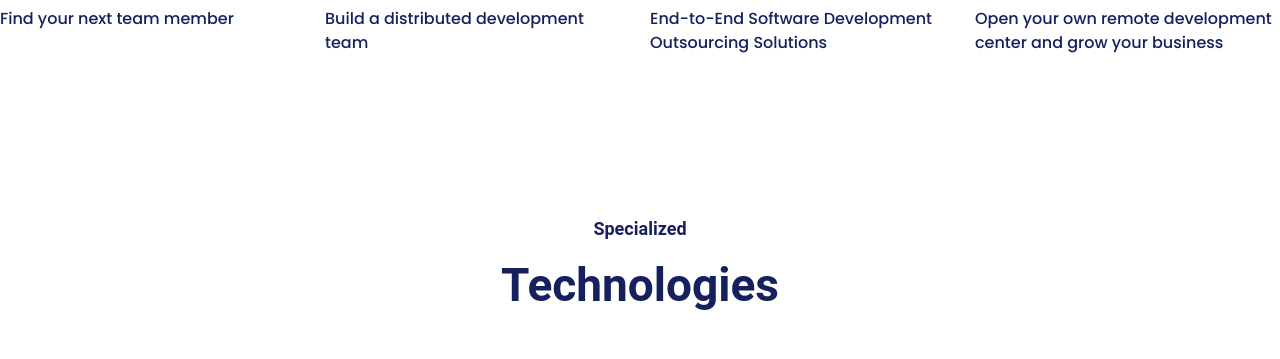
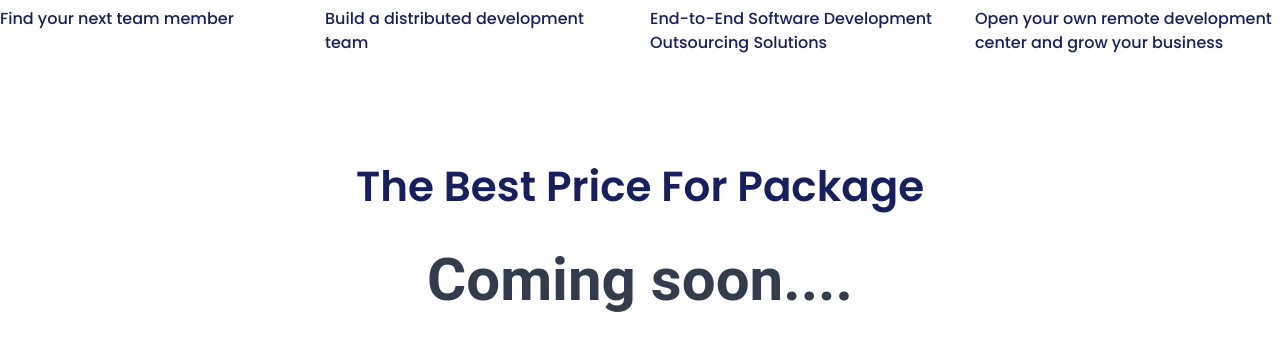
Before and after one commit to uforco/invis, a React (Vite) app: page / in a window 1280 px wide. Shown: the part 2180-2539 px from the top of the page. Built offline with nearby package versions, Linux system fonts and the light colour scheme.

Commit message:
price package daploy with pc

```diff
--- a/src/component/ConnectSecBox/ConnectWithFromPage.jsx
+++ b/src/component/ConnectSecBox/ConnectWithFromPage.jsx
@@ -15,7 +15,7 @@ const ConnectWithFromPage = () => {
       <form className=" py-2  w-full ">
         <div className=" flex flex-col w-full pt-8 py-3 gap-6">
           <div className=" flex justify-between w-full items-center gap-5 ">
-            <div className=" w-[250px] " >
+            <div className=" w-[25 0px] " >
               <Typography
                 variant="h6"
                 color="blue-gray"
@@ -32,7 +32,7 @@ const ConnectWithFromPage = () => {
                 }}
               />
             </div>
-            <div className=" w-[250px] " >
+            <div className=" w-[25 0px] " >
               <Typography
                 variant="h6"
                 color="blue-gray"
@@ -51,7 +51,7 @@ const ConnectWithFromPage = () => {
             </div>
           </div>
           <div className=" flex justify-between w-full items-center gap-5 ">
-            <div className=" w-[250px] " >
+            <div className=" w-[25 0px] " >
               <Typography
                 variant="h6"
                 color="blue-gray"
@@ -68,7 +68,7 @@ const ConnectWithFromPage = () => {
                 }}
               />
             </div>
-            <div className=" w-[250px] " >
+            <div className=" w-[25 0px] " >
               <Typography
                 variant="h6"
                 color="blue-gray"
--- /dev/null
+++ b/src/component/bestPrice/BestPriceforPackage.jsx
@@ -0,0 +1,52 @@
+import WidthControl from "./../../layout/widthControl/WidthControl";
+import PriceCard from './PriceCard';
+
+const BestPriceforPackage = () => {
+
+
+    // const pricedetails = [
+    //     {
+    //         packageName: "Basic",
+    //         packageTitle: "website design",
+    //         packagePrice: 200,
+    //         packagedetails: [
+    //             ""
+    //         ]
+
+    //     }
+    // ]
+
+
+
+
+
+
+
+
+
+
+
+  return (
+    <div>
+      <WidthControl>
+        <div>
+          <div className=" flex justify-center py-5 items-center w-full ">
+            <h2 className=" capitalize font-Poppins text-[#16205F] text-[42px] font-semibold ">
+              the best price for package
+            </h2>
+          </div>
+          <div className=" flex justify-center items-center " >
+            <div className=" " >
+              {/* <PriceCard></PriceCard>
+              <PriceCard></PriceCard>
+              <PriceCard></PriceCard> */}
+              <p className=" text-6xl py-3 font-bold text-center w-full " > Coming soon.... </p>
+            </div>
+          </div>
+        </div>
+      </WidthControl>
+    </div>
+  );
+};
+
+export default BestPriceforPackage;
--- /dev/null
+++ b/src/component/bestPrice/PriceCard.jsx
@@ -0,0 +1,36 @@
+import { FaCheck } from "react-icons/fa";
+const PriceCard = () => {
+    return (
+        <div className=" bg-blue-gray-500 py-10 w-96 border  border-red-600  overflow-hidden " >
+                <div className=" font-Poppins flex flex-col gap-1 justify-center items-center ">
+                  <h1 className=" uppercase text-3xl font-medium border-b-2 border-black ">Basic</h1>
+                  <p className=" uppercase font-medium tracking-widest ">WebSite Design</p>
+                  <h2 className=" font-bold text-4xl mt-1 "> $ 200 </h2>
+                </div>
+
+                <div className=" flex py-5 flex-col justify-center items-center gap-2 " >
+                  <div className=" flex gap-1 font-Poppins font-semibold uppercase justify-center items-center ">
+                    <h4 className=" bg-green-500 text-white rounded-full p-1 ">
+                      <FaCheck></FaCheck>
+                    </h4>
+                    <p>Creative ui/ux Design</p>
+                  </div>
+                  <div className=" flex gap-1 font-Poppins font-semibold uppercase justify-center items-center ">
+                    <h4 className=" bg-green-500 text-white rounded-full p-1 ">
+                      <FaCheck></FaCheck>
+                    </h4>
+                    <p>Creative ui/ux Design</p>
+                  </div>
+                  <div className=" flex gap-1 font-Poppins font-semibold uppercase justify-center items-center ">
+                    <h4 className=" bg-green-500 text-white rounded-full p-1 ">
+                      <FaCheck></FaCheck>
+                    </h4>
+                    <p>Creative ui/ux Design</p>
+                  </div>
+                </div>
+
+              </div>
+    );
+};
+
+export default PriceCard;
--- a/src/pages/home/homepage/Home.jsx
+++ b/src/pages/home/homepage/Home.jsx
@@ -5,6 +5,7 @@ import EasyProcess from "./../easyProcessSec/EasyProcess";
 import Expertise from "./../expertise/Expertise";
 import Technologies from './../technologies/Technologies';
 import ConnectWithHireToday from './../../../component/ConnectSecBox/ConnectWithHireToday';
+import BestPriceforPackage from './../../../component/bestPrice/BestPriceforPackage';
 const Home = () => {
   return (
     <div>
@@ -16,6 +17,7 @@ const Home = () => {
       </WidthControl>
       <EasyProcess></EasyProcess>
       <Expertise></Expertise>
+      <BestPriceforPackage></BestPriceforPackage>
       <Technologies></Technologies>
       <ConnectWithHireToday></ConnectWithHireToday>
     </div>
```
